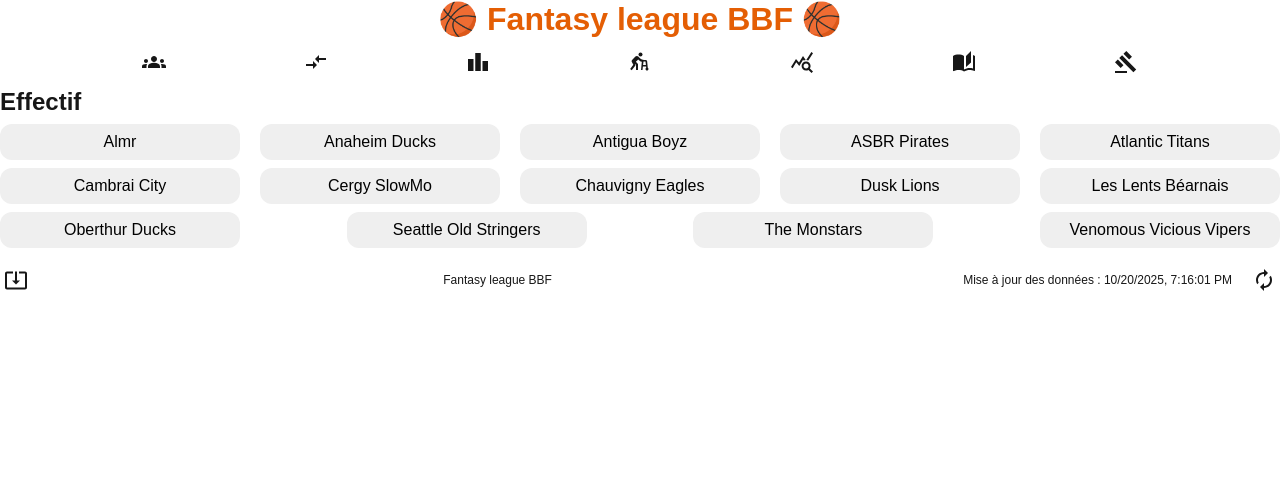
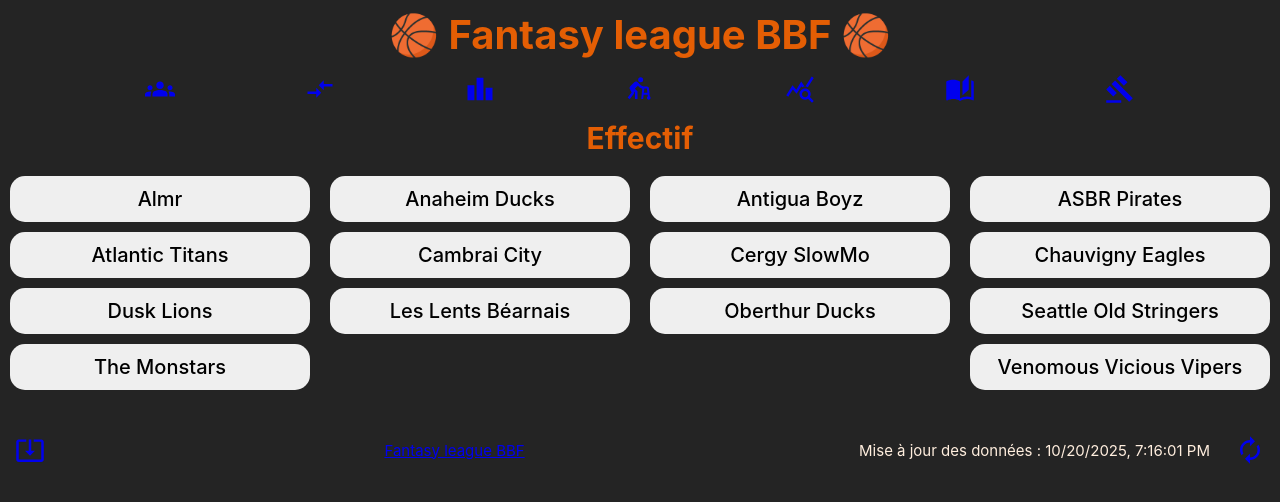
Before and after one commit to e-floran/next-fantasy-league, a Next.js app: page / in a window 1280 px wide. Shown: the top 502 px of the page. Built offline with nearby package versions, Linux system fonts and the light colour scheme.

Commit message:
added styles

```diff
--- a/app/globals.css
+++ b/app/globals.css
@@ -1,42 +1,157 @@
 :root {
-  --background: #ffffff;
-  --foreground: #171717;
+  --BBFbackground: #242424;
+  --BBfontColor: #ffeede;
+  --BBFmediumSize: 12px;
+  font-size: var(--BBFmediumSize);
+  font-family: Inter, system-ui, Avenir, Helvetica, Arial, sans-serif;
+  color: var(--BBfontColor);
+  font-synthesis: none;
+  text-rendering: optimizeLegibility;
+  -webkit-font-smoothing: antialiased;
+  -moz-osx-font-smoothing: grayscale;
 }
-
-@media (prefers-color-scheme: dark) {
+@media only screen and (min-width: 801px) {
   :root {
-    --background: #0a0a0a;
-    --foreground: #ededed;
+    --BBFmediumSize: 20px;
   }
 }
 
 html,
+body,
+div,
+span,
+applet,
+object,
+iframe,
+h1,
+h2,
+h3,
+h4,
+h5,
+h6,
+p,
+blockquote,
+pre,
+a,
+aCCr,
+acronym,
+address,
+big,
+cite,
+code,
+del,
+dfn,
+em,
+img,
+ins,
+kbd,
+q,
+s,
+samp,
+small,
+strike,
+strong,
+sub,
+sup,
+tt,
+var,
+b,
+u,
+i,
+center,
+dl,
+dt,
+dd,
+ol,
+ul,
+li,
+fieldset,
+form,
+label,
+legend,
+table,
+caption,
+tbody,
+tfoot,
+thead,
+tr,
+th,
+td,
+article,
+aside,
+canvas,
+details,
+embed,
+figure,
+figcaption,
+footer,
+header,
+hgroup,
+menu,
+nav,
+output,
+ruby,
+section,
+summary,
+time,
+mark,
+audio,
+button,
+video {
+  margin: 0;
+  padding: 0;
+  box-sizing: border-box;
+  overflow-x: hidden;
+  line-height: initial;
+  text-overflow: ellipsis;
+}
+html {
+  background-color: var(--BBFbackground);
+}
 body {
-  max-width: 100vw;
-  overflow-x: hidden;
+  font-weight: normal;
+  margin: 0 auto;
+  padding: 0.5rem;
+}
+main {
+  display: flex;
+  flex-flow: column nowrap;
+  justify-content: flex-start;
+  align-items: center;
+  /* max-height: calc(100vh - 9rem);
+  overflow-y: scroll; */
 }
 
-body {
-  color: var(--foreground);
-  background: var(--background);
-  font-family: Arial, Helvetica, sans-serif;
-  -webkit-font-smoothing: antialiased;
-  -moz-osx-font-smoothing: grayscale;
+main > section {
+  margin-bottom: 1rem;
+  width: 100%;
+}
+tr {
+  height: 2rem;
+  background-color: transparent;
+  transition: background-color 0.5s;
+}
+table > tbody > tr:hover {
+  background-color: #e45e04;
 }
 
-* {
-  box-sizing: border-box;
-  padding: 0;
-  margin: 0;
+th,
+td {
+  width: 20rem;
+  text-align: center;
 }
 
-a {
-  color: inherit;
-  text-decoration: none;
+button:hover {
+  background-color: #e45e04;
+}
+section > h2,
+article > h3 {
+  text-align: center;
+  margin-bottom: 0.5rem;
+  color: #e45e04;
+  width: 100%;
 }
 
-@media (prefers-color-scheme: dark) {
-  html {
-    color-scheme: dark;
-  }
+input[type="number"] {
+  appearance: textfield;
 }
```
